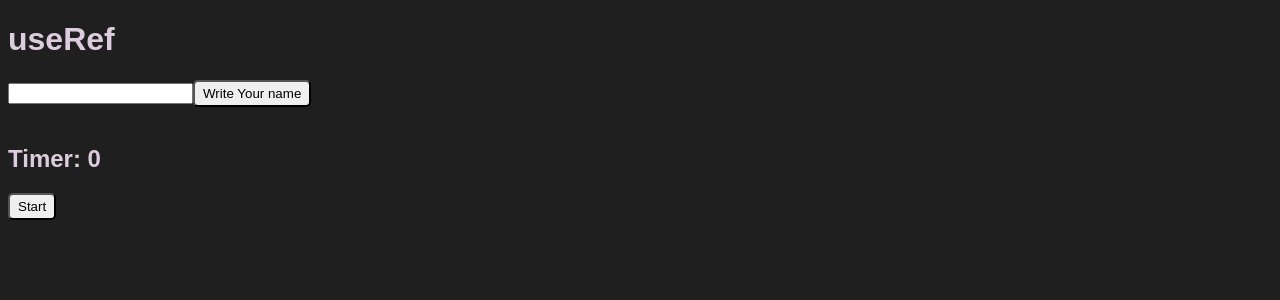
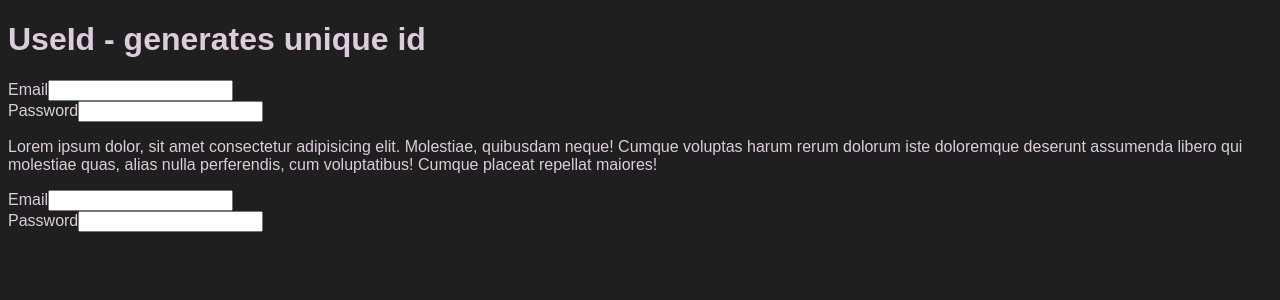
Before and after one commit to khbmh/reactMonster, a React (Vite) app in the folder reactHooks/: page / in a window 1280 px wide. Shown: the top 300 px of the page. Built offline with nearby package versions, Linux system fonts and the light colour scheme.

Commit message:
custom and useId

```diff
--- a/reactHooks/src/App.jsx
+++ b/reactHooks/src/App.jsx
@@ -4,6 +4,8 @@ import PropDrill from './propsDrilling/PropDrill';
 import ContextApi from './contextApi/ContextApi';
 import UseReducer from './reducer/UseReducer';
 import Ref from './useRef/Ref';
+import Custom from './custom/Custom';
+import UseId from './useId/UseId';
 
 const App = () => {
   return (
@@ -11,8 +13,10 @@ const App = () => {
       {/* <UseEffect />
       <PropDrill />
       <ContextApi />
-      <UseReducer />*/}
+      <UseReducer />
       <Ref />
+      <Custom />*/}
+      <UseId />
     </main>
   );
 };
--- /dev/null
+++ b/reactHooks/src/custom/Custom.jsx
@@ -0,0 +1,26 @@
+import React from 'react';
+import useFetch from './useFetch';
+
+const Custom = () => {
+  const data = useFetch('https://jsonplaceholder.typicode.com/users');
+  return (
+    <div>
+      <h2>Custom hooks - fetching data</h2>
+      <div>
+        {!data ? (
+          <div>Loading...</div>
+        ) : (
+          <div>
+            {data.map((d) => (
+              <div key={d.id}>
+                <h3>{d.name}</h3>
+              </div>
+            ))}
+          </div>
+        )}
+      </div>
+    </div>
+  );
+};
+
+export default Custom;
--- /dev/null
+++ b/reactHooks/src/custom/useFetch.jsx
@@ -0,0 +1,13 @@
+import { useEffect, useState } from 'react';
+
+const useFetch = (url) => {
+  const [data, setData] = useState(null);
+  useEffect(() => {
+    fetch(url)
+      .then((res) => res.json())
+      .then((data) => setData(data));
+  }, [url]);
+  return data;
+};
+
+export default useFetch;
--- /dev/null
+++ b/reactHooks/src/useId/Id.jsx
@@ -0,0 +1,16 @@
+import React, { useId } from 'react';
+
+const Id = () => {
+  const id = useId();
+  return (
+    <div>
+      <label htmlFor={`${id}-email`}>Email</label>
+      <input type="email" name="email" id={`${id}-email`} />
+      <br />
+      <label htmlFor={`${id}-password`}>Password</label>
+      <input type="password" name="password" id={`${id}-password`} />
+    </div>
+  );
+};
+
+export default Id;
--- /dev/null
+++ b/reactHooks/src/useId/UseId.jsx
@@ -0,0 +1,20 @@
+import React from 'react';
+import Id from './Id';
+
+const UseId = () => {
+  return (
+    <div>
+      <h1>UseId - generates unique id</h1>
+      <Id />
+      <p>
+        Lorem ipsum dolor, sit amet consectetur adipisicing elit. Molestiae,
+        quibusdam neque! Cumque voluptas harum rerum dolorum iste doloremque
+        deserunt assumenda libero qui molestiae quas, alias nulla perferendis,
+        cum voluptatibus! Cumque placeat repellat maiores!
+      </p>
+      <Id />
+    </div>
+  );
+};
+
+export default UseId;
```
